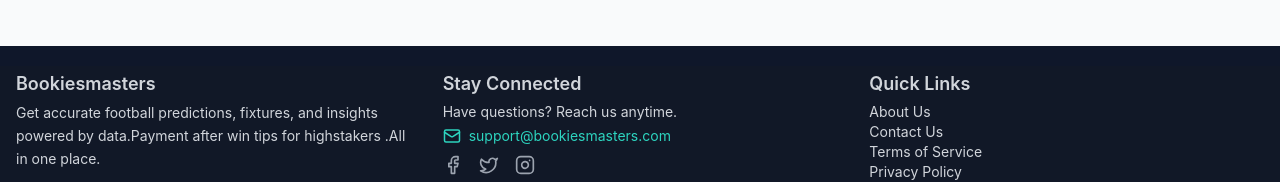
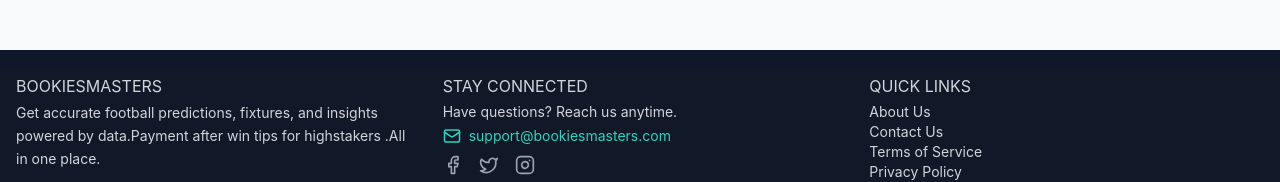
Before and after one commit to emoitakelo/react-bookiesmasters, a React (Vite) app in the folder frontend/: page / in a window 1280 px wide. Shown: the part 581-763 px from the top of the page. Built offline with nearby package versions, Linux system fonts and the light colour scheme; no server answers.

Commit message:
leadues added

```diff
--- a/frontend/src/components/Footer.jsx
+++ b/frontend/src/components/Footer.jsx
@@ -10,8 +10,8 @@
 
         {/* Brand / About */}
         <div>
-          <h3 className="text-lg font-semibold text-gray-300 mb-1">
-            Bookiesmasters
+          <h3 className="text-medium  text-gray-300 mb-1">
+            BOOKIESMASTERS
           </h3>
           <p className="text-sm leading-relaxed">
             Get accurate football predictions, fixtures, and insights powered by
@@ -23,8 +23,8 @@
 
         {/* Contact / Socials */}
         <div>
-          <h3 className="text-lg font-semibold text-gray-300 mb-1">
-            Stay Connected
+          <h3 className="text-medium text-gray-300 mb-1">
+            STAY CONNECTED
           </h3>
           <p className="text-sm mb-1">
             Have questions? Reach us anytime.
@@ -52,8 +52,8 @@
 
  {/* Quick Links */}
         <div>
-          <h3 className="text-lg font-semibold text-gray-300 mb-1">
-            Quick Links
+          <h3 className="text-MEDIUM text-gray-300 mb-1">
+            QUICK LINKS
           </h3>
           <ul className=" text-sm">
             <li>
```
